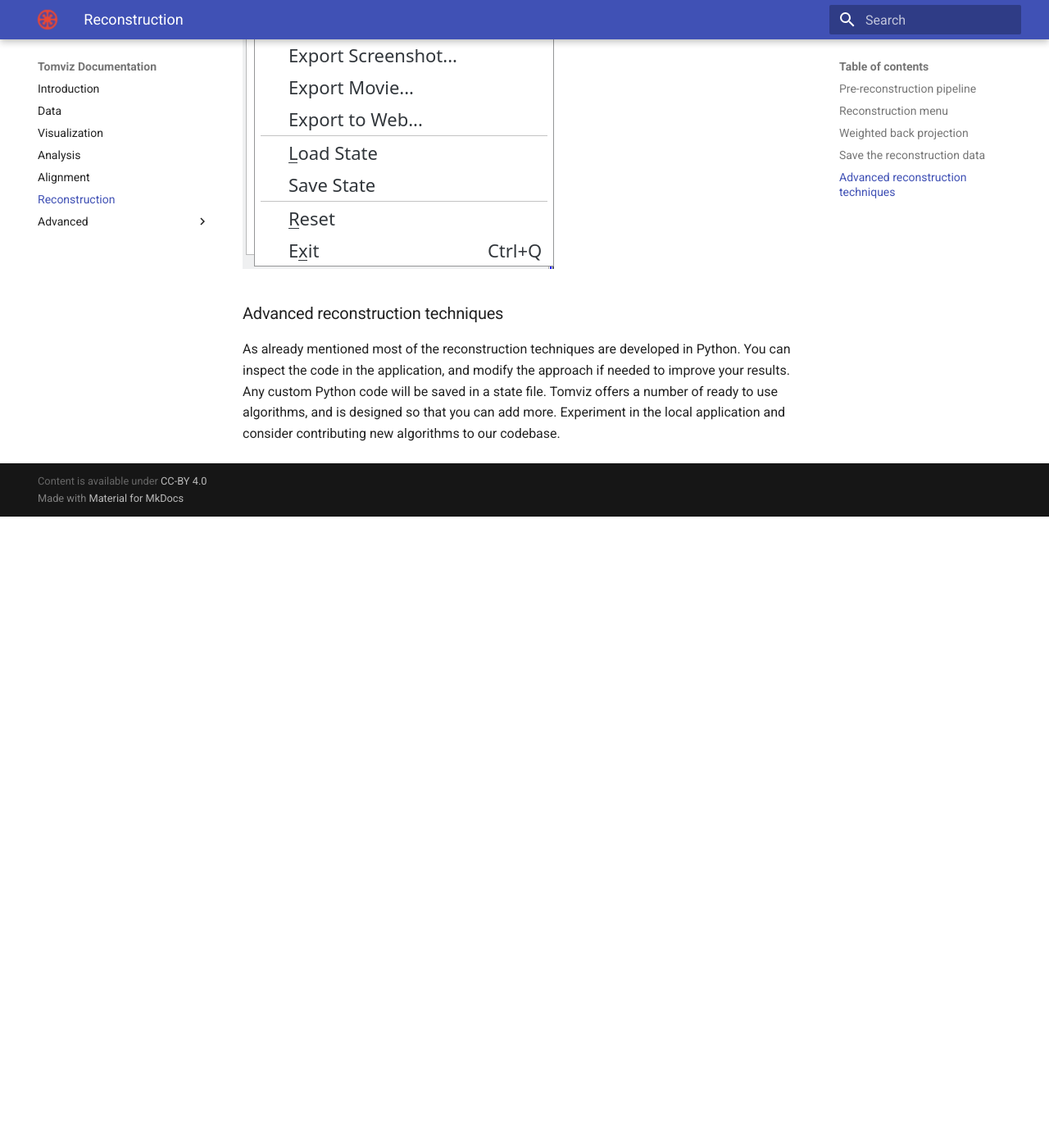
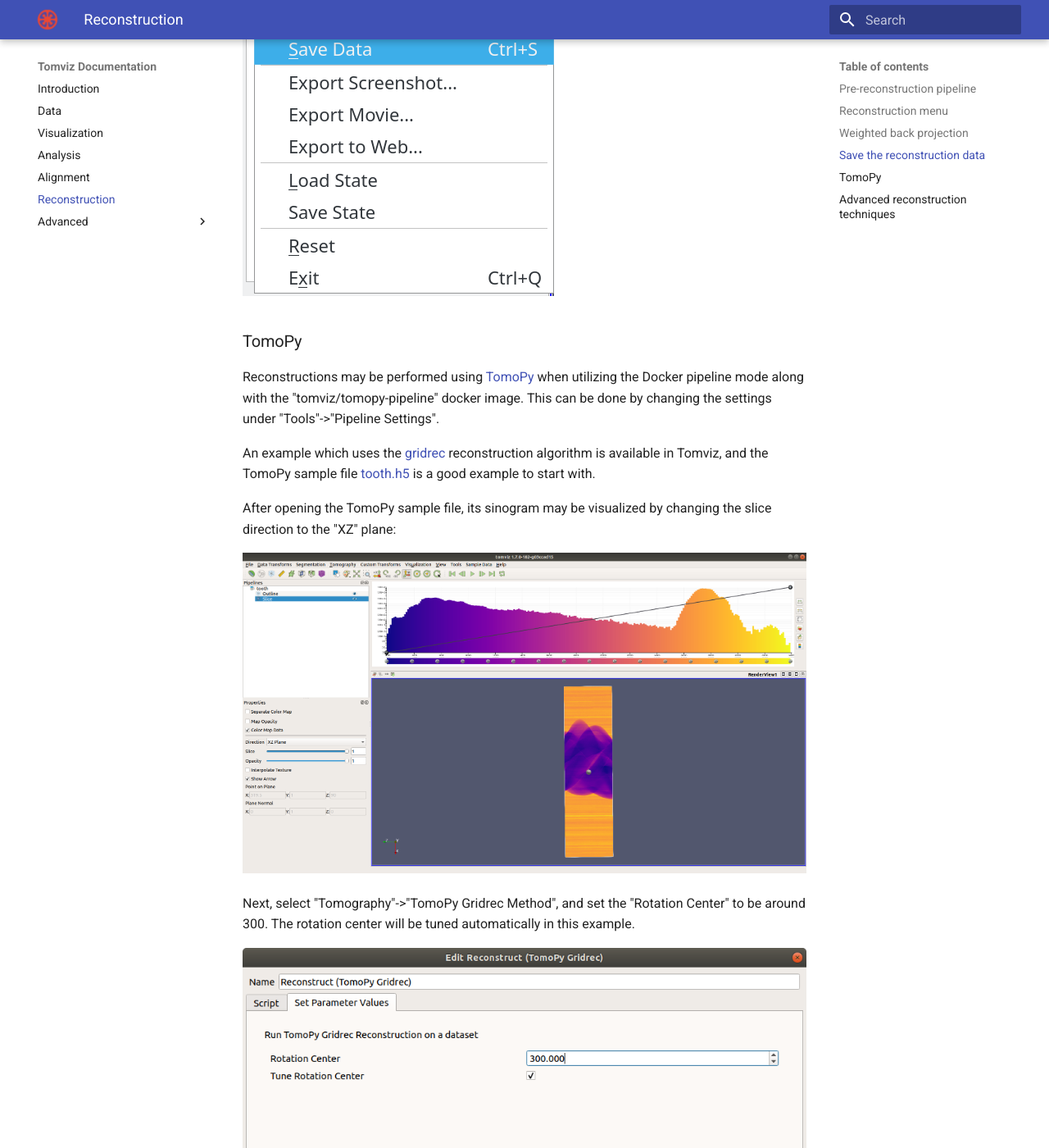
Before and after one commit to OpenChemistry/tomvizdocs, an MkDocs documentation site: the page built from docs/reconstruction.md, in a window 1280 px wide and 1400 px high, scrolled down 3243 px. Shown: the whole window at 82% size. Built offline with MkDocs 1.6.1 and Material for MkDocs 9.7.7, drawn with Linux system fonts in a browser that asks for light colours; before the commit the page ends 3873 px from its top, so only the background shows below that; some of the changed text lies outside the part shown.

Commit message:
Added a TomoPy example to reconstruction.md
A TomoPy example, along with a few images, was added to the
reconstruction.md file.

Signed-off-by: Patrick Avery <patrick.avery@kitware.com>

```diff
--- a/docs/reconstruction.md
+++ b/docs/reconstruction.md
@@ -12,6 +12,7 @@
  * Algebraic Reconstruction Technique (ART)
  * Simultaneous Iterative Reconstruction Technique (SIRT)
  * TV minimization method
+ * TomoPy
 
 Most of the reconstruction techniques have been developed in Python, with the
 simple back projection being the exception (developed in C++ for rapid
@@ -55,6 +56,35 @@
 
 ![Save data](img/tomviz_save_data.png)
 
+### TomoPy
+
+Reconstructions may be performed using [TomoPy](https://tomopy.readthedocs.io)
+when utilizing the Docker pipeline mode along with the "tomviz/tomopy-pipeline"
+docker image. This can be done by changing the settings under
+"Tools"->"Pipeline Settings".
+
+An example which uses the
+[gridrec](https://tomopy.readthedocs.io/en/latest/ipynb/tomopy.html#gridrec)
+reconstruction algorithm is available in Tomviz, and the TomoPy sample file
+[tooth.h5](https://github.com/tomopy/tomopy/blob/master/source/tomopy/data/tooth.h5)
+is a good example to start with.
+
+After opening the TomoPy sample file, its sinogram may be visualized by
+changing the slice direction to the "XZ" plane:
+
+![TomoPy gridrec reconstruction](img/tooth_sinogram.png)
+
+Next, select "Tomography"->"TomoPy Gridrec Method", and set the "Rotation
+Center" to be around 300. The rotation center will be tuned automatically
+in this example.
+
+![TomoPy gridrec reconstruction](img/tomopy_gridrec_recon.png)
+
+Start the reconstruction. Once the reconstruction is completed, the image
+may be viewed by changing the slice direction to the "YZ" plane.
+
+![TomoPy gridrec reconstruction](img/tooth_reconstruction.png)
+
 ### Advanced reconstruction techniques
 
 As already mentioned most of the reconstruction techniques are developed in
```
Also changed, not shown: docs/img/tomopy_gridrec_recon.png (added), docs/img/tooth_reconstruction.png (added), docs/img/tooth_sinogram.png (added).
